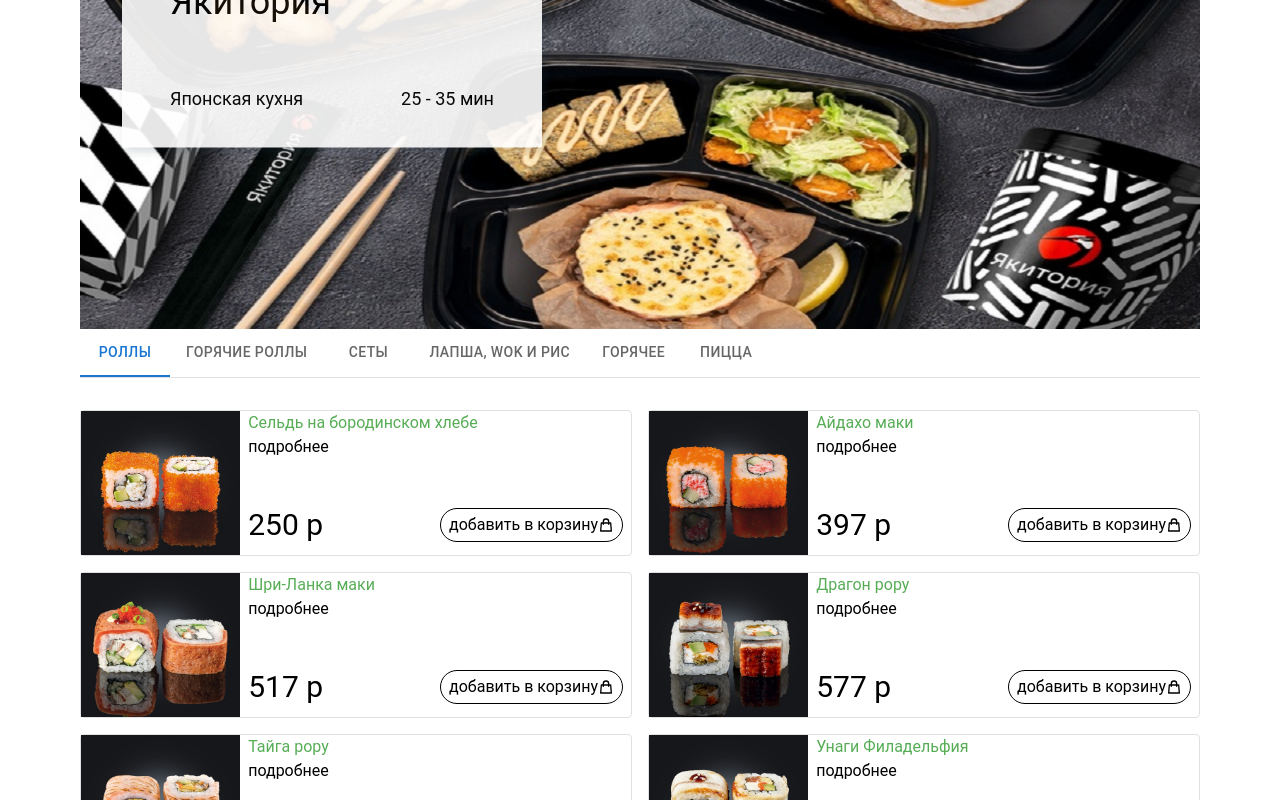
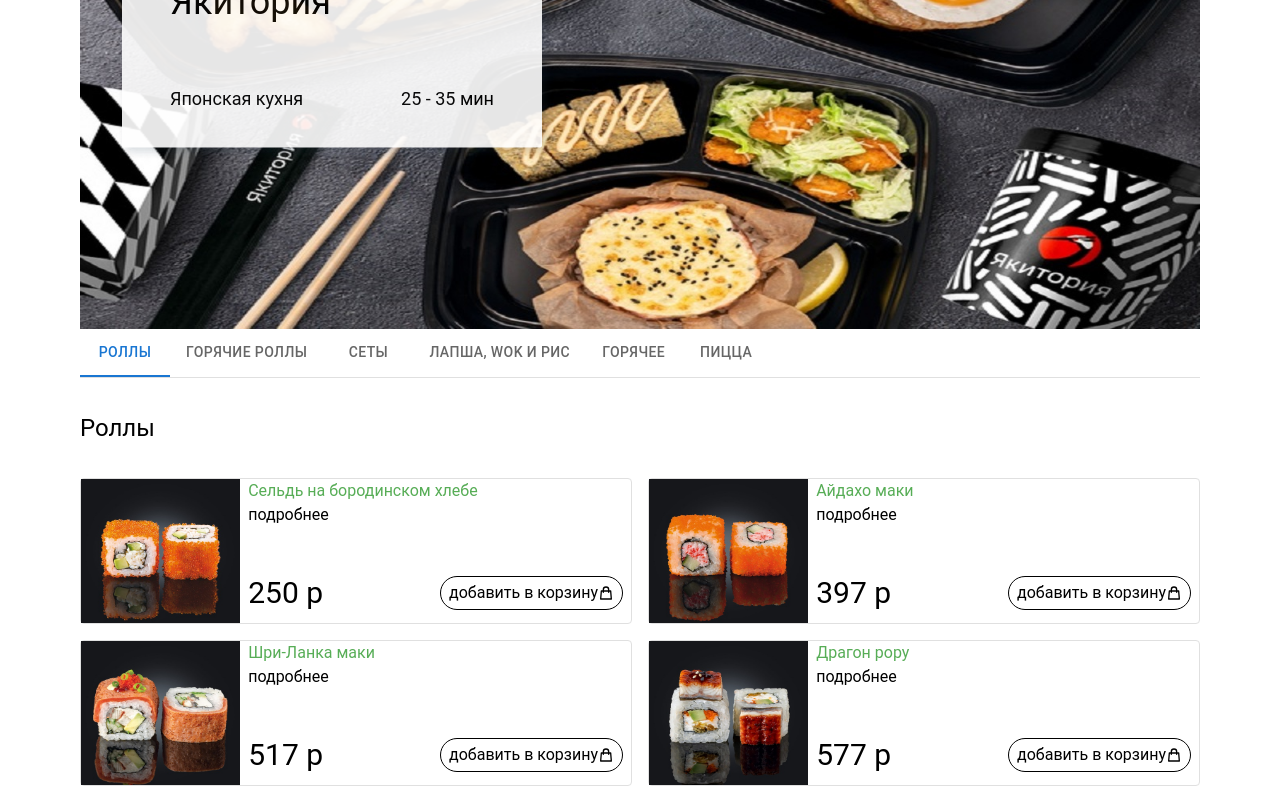
Before and after one commit to bloodycloud1/ubereats, a Next.js app: page /restaurant/yakitoria in a window 1280 px wide. Shown: the part 300-1100 px from the top of the page. Built offline with nearby package versions, Linux system fonts and the light colour scheme.

Commit message:
add dynamic title on dishlist

```diff
--- a/src/components/restaurant/main/tab-menu/tab-section.tsx
+++ b/src/components/restaurant/main/tab-menu/tab-section.tsx
@@ -4,39 +4,31 @@
 import TabPanel from './tab-panel';
 import TabDishCard from './tab-dish-card';
 import TabsDishType from './tabs-dish-type';
+import TabTitle from './tab-title';
 
-type DishCategoryTitleProps = {
-  value: any;
-  index: any;
-  name: any;
-};
-
-const DishCategoryTitle: FC<DishCategoryTitleProps> = (props) => {
-  const { value, index, name } = props;
-  return <div hidden={value !== index}>1</div>;
-};
-
-const TabSection: FC<RestaurantType> = (props) => {
-  const restaurant = props;
+const TabSection: FC<RestaurantType> = ({ menu }) => {
   const [value, setValue] = React.useState(0);
 
-  const handleChange = (e: React.ChangeEvent<HTMLInputElement>, newValue: number) => {
+  const onChange = (e: React.ChangeEvent<HTMLInputElement>, newValue: number): void => {
     e.preventDefault();
     setValue(newValue);
   };
 
   return (
-    <div className="container mx-auto mb-12">
-      <TabsDishType value={value} handleChange={handleChange}>
-        {restaurant.menu.map((item, index) => {
+    <div className="container mx-auto">
+      <TabsDishType value={value} handleChange={onChange}>
+        {menu.map((item, index) => {
           return <Tab label={item.name} key={index} />;
         })}
       </TabsDishType>
-
-      {/* start name */}
-
-      {/* end name  */}
-      {restaurant.menu.map((item, index) => {
+      {menu.map((item, index) => {
+        return (
+          <TabTitle value={value} index={index} key={index}>
+            {item.name}
+          </TabTitle>
+        );
+      })}
+      {menu.map((item, index) => {
         return (
           <TabPanel value={value} index={index} key={index}>
             {item.dishlist.map((item, index) => {
--- /dev/null
+++ b/src/components/restaurant/main/tab-menu/tab-title.tsx
@@ -0,0 +1,18 @@
+import { FC, ReactNode } from 'react';
+
+type TabTitleProps = {
+  children: ReactNode;
+  value: number;
+  index: number;
+};
+
+const TabTitle: FC<TabTitleProps> = (props) => {
+  const { children, value, index } = props;
+  return (
+    <h1 className="text-2xl my-8" hidden={value !== index}>
+      {children}
+    </h1>
+  );
+};
+
+export default TabTitle;
--- a/src/components/restaurant/main/tab-menu/tabs-dish-type.tsx
+++ b/src/components/restaurant/main/tab-menu/tabs-dish-type.tsx
@@ -1,23 +1,18 @@
 import Tabs from '@mui/material/Tabs';
 import React, { FC, ReactNode } from 'react';
+import { ChangeEvent } from 'react';
 
-type TabsDishTypeProps = {
-  children: ReactNode;
-  value: number;
-  handleChange: any;
-};
+// type TabsDishTypeProps = {
+//   children: ReactNode;
+//   value: number;
+//   onChange?: React;
+// };
 
-const TabsDishType: FC<TabsDishTypeProps> = (props) => {
+const TabsDishType = (props: any) => {
   const { children, value, handleChange } = props;
 
   return (
-    <Tabs
-      value={value}
-      onChange={handleChange}
-      variant="scrollable"
-      scrollButtons="auto"
-      className="mb-8 border-b border-grey-e text-green-57"
-    >
+    <Tabs value={value} onChange={handleChange} variant="scrollable" scrollButtons="auto" className="border-b border-grey-e text-green-57">
       {children}
     </Tabs>
   );
--- a/src/components/restaurant/main/wallpaper/wallpaper.tsx
+++ b/src/components/restaurant/main/wallpaper/wallpaper.tsx
@@ -1,25 +1,19 @@
 import { FC } from 'react';
 import { RestaurantType } from '../../../../interface/restaurant';
 
-type WallpaperPropsType = {
-  wallpaperUrl: RestaurantType['wallpaper'];
-  wallpaperName: RestaurantType['name'];
-  wallpaperType: RestaurantType['type'];
-  wallpaperTime: RestaurantType['time'];
-};
-
-const WallpaperRestaurant: FC<WallpaperPropsType> = ({ wallpaperUrl, wallpaperName, wallpaperType, wallpaperTime }) => {
+const WallpaperRestaurant: FC<RestaurantType> = (props) => {
+  const { wallpaper, name, type, time } = props;
   return (
     <div className="container mx-auto">
       <div className="relative">
         <div className="wallpaper-wrapper bg-white-f  shadow-md rounded-sm">
-          <div className="wallpaper-title md:mt-6 md:ml-12 xs:text-2xl md:text-4xl xs:text-center md:text-left">{wallpaperName}</div>
+          <div className="wallpaper-title md:mt-6 md:ml-12 xs:text-2xl md:text-4xl xs:text-center md:text-left">{name}</div>
           <div className="flex xs:flex-col xs:items-center md:flex-row md:items-start md:justify-between md:mx-12 md:mb-9 md:mt-14">
-            <div className="wallpaper-restaurant-type xs:text-xs-14 lg:text-lg ">{wallpaperType}</div>
-            <div className="wallpaper-restaurant-time xs:text-xs-14 lg:text-lg">{wallpaperTime}</div>
+            <div className="wallpaper-restaurant-type xs:text-xs-14 lg:text-lg ">{type}</div>
+            <div className="wallpaper-restaurant-time xs:text-xs-14 lg:text-lg">{time}</div>
           </div>
         </div>
-        <img src={wallpaperUrl} className="wallpaper-img" />
+        <img src={wallpaper} className="wallpaper-img" />
       </div>
     </div>
   );
--- a/src/pages/_app.tsx
+++ b/src/pages/_app.tsx
@@ -4,6 +4,7 @@
 import '../styles/globals.css';
 import '../styles/style.css';
 import '../styles/scrollbar.css';
+
 const MyApp = ({ Component, pageProps }: AppProps) => {
   return (
     <Layout>
--- a/src/pages/restaurant/[id].tsx
+++ b/src/pages/restaurant/[id].tsx
@@ -7,19 +7,17 @@
 import WallpaperRestaraunt from '../../components/restaurant/main/wallpaper/wallpaper';
 
 const RestaurantPage = ({ restaurant }: InferGetStaticPropsType<typeof getStaticProps>) => {
+  const { name, menu } = restaurant;
+
   return (
     <>
-      <HeadApp title={`UberEats: ${restaurant.name}`} />
-      <WallpaperRestaraunt
-        wallpaperUrl={restaurant.wallpaper}
-        wallpaperName={restaurant.name}
-        wallpaperType={restaurant.type}
-        wallpaperTime={restaurant.time}
-      />
-      <TabSection {...restaurant} />
+      <HeadApp title={`UberEats: ${name}`} />
+      <WallpaperRestaraunt {...restaurant} />
+      <TabSection menu={menu} />
     </>
   );
 };
+
 export default RestaurantPage;
 
 export const getStaticPaths: GetStaticPaths = async () => {
--- a/src/styles/style.css
+++ b/src/styles/style.css
@@ -1,7 +1,6 @@
 .wallpaper-wrapper {
   position: absolute;
   top: 50%;
-  /* left: 50%; */
   transform: translate(-50%, -50%);
   opacity: 0.9;
   box-shadow: 4px 4px 8px 0px rgba(34, 60, 80, 0.2);
```
Also changed, not shown: src/interface/restaurant.ts (+7 -11 lines).
